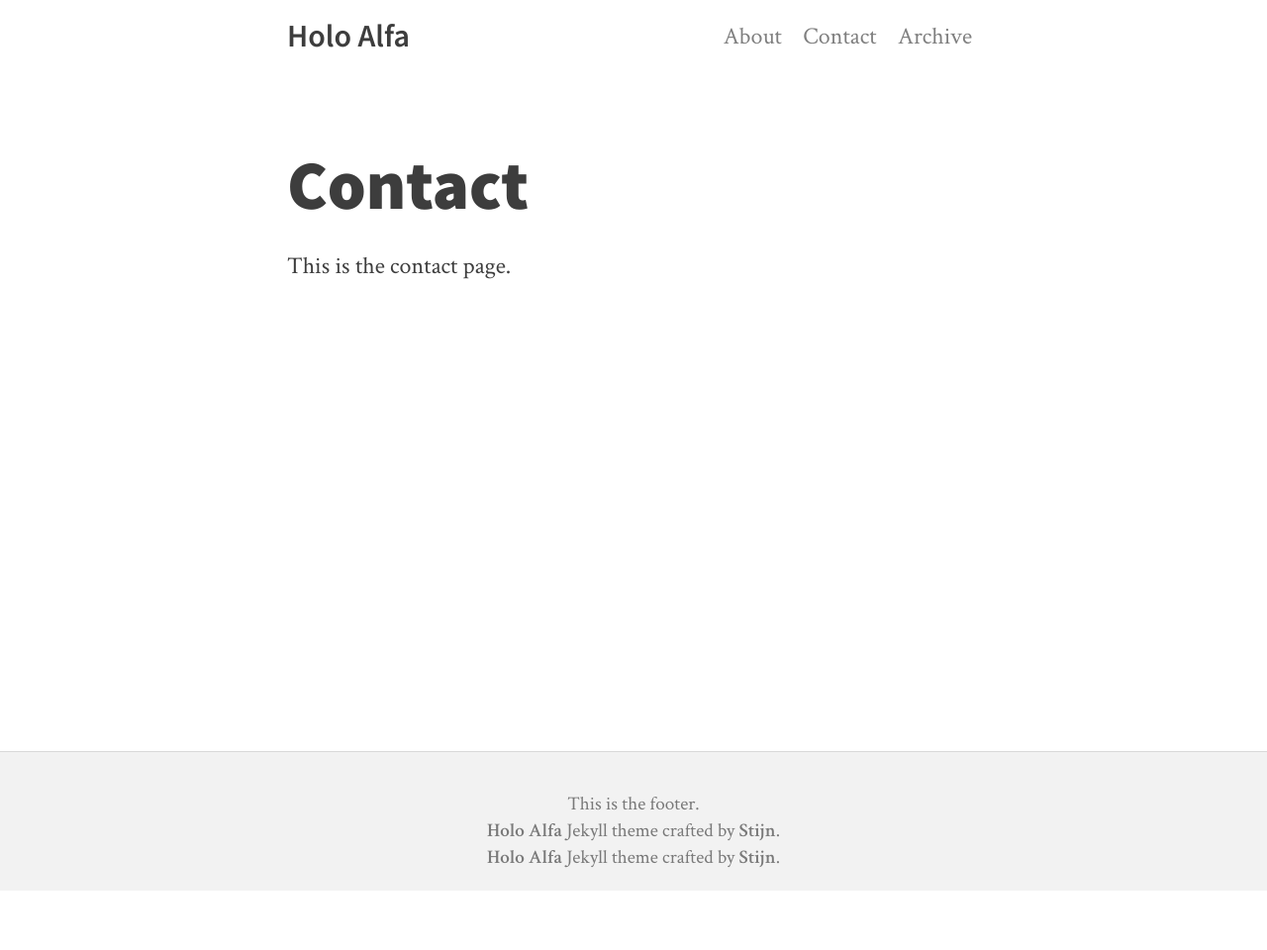
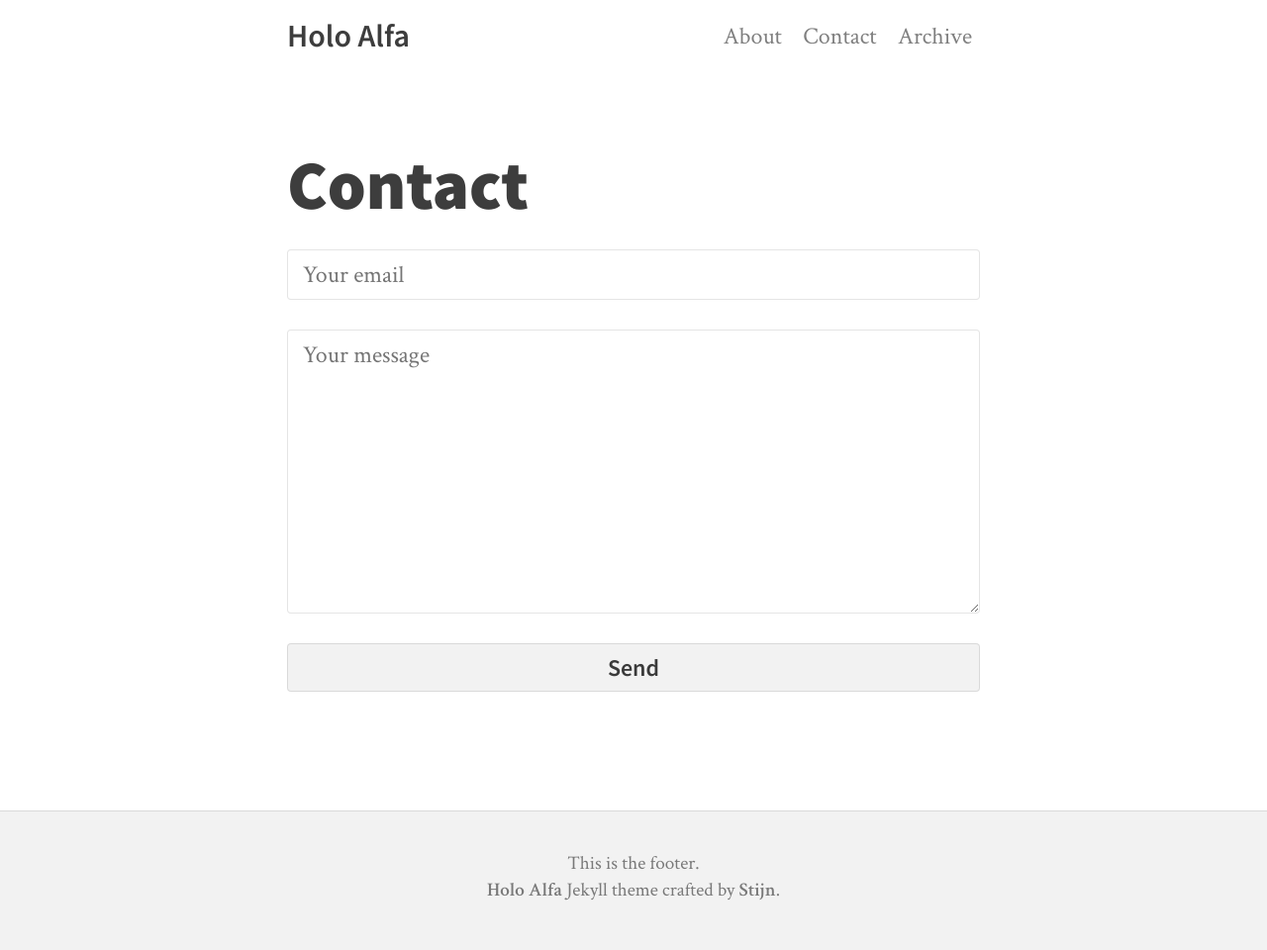
Before and after one commit to stijnvc/holo-alfa, a Jekyll site: the page built from contact.html, in a window 1280 px wide. Shown: the whole page at 99% size. Built offline with Jekyll 4.4.1, drawn with Linux system fonts in a browser that asks for light colours; nearby versions of some CDN libraries; before the commit the page ends 900 px from its top, so only the background shows below that.

Commit message:
Add contact page

```diff
--- a/_includes/footer.html
+++ b/_includes/footer.html
@@ -1,6 +1,5 @@
 <footer>
   <div class="inner">
-    <p>{{ site.footer-text }}<br>
-    <a href="http://steinvc.github.io/holo-alfa/">Holo Alfa</a> Jekyll theme crafted by <a href="http://steinvc.github.io/holo-alfa/">Stijn</a>.</p>
+    <p>{{ site.footer-text }}</p>
   </div>
 </footer>
--- a/_layouts/page.html
+++ b/_layouts/page.html
@@ -3,6 +3,6 @@ layout: default
 ---
 
 <article>
-	<a href="#"><h1>{{ page.title }}</h1></a>
+	<h1>{{ page.title }}</h1>
 		{{ content }}
 </article>
--- a/archive.html
+++ b/archive.html
@@ -1,5 +1,5 @@
 ---
-title: Archive
+title: Time Machine
 layout: page
 ---
 
--- /dev/null
+++ b/contact.html
@@ -0,0 +1,15 @@
+---
+layout: page
+title: Contact
+---
+
+
+<form action="//formspree.io/{{ site.author.email }}"
+      method="POST">
+    <input type="email" name="_replyto" placeholder="{{ site.var_your_email }}">
+    <input type="hidden" name="_next" value="{{ site.url }}/thanks" />
+    <input type="hidden" name="_subject" value="New submission from {{ site.url }}" />
+    <input type="text" name="_gotcha" style="display:none" />
+    <textarea type="text" name="content" rows="8" placeholder="{{ site.var_your_message }}"></textarea>
+    <input type="submit" value="Send">
+</form>
--- a/contact.md
+++ /dev/null
@@ -1,6 +0,0 @@
----
-layout: page
-title: Contact
----
-
-This is the contact page.
--- a/css/style.css
+++ b/css/style.css
@@ -31,7 +31,7 @@ body {
 html, body {
   height: 100%;
 }
-p {
+p, form {
   line-height: 1.4;
   margin: 30px auto;
   word-wrap: break-word;
@@ -192,6 +192,7 @@ pre {
   border-radius: 4px;
   color: #f8f8f2;
   line-height: 1.4;
+  margin: 30px auto;
 }
 pre code {
   font-size: 14px;
@@ -280,6 +281,29 @@ a.read-more {
   background-image: none;
   font-weight: 600;
 }
+input[type="email"],
+textarea {
+  font: inherit;
+  display: block;
+  border-radius: 4px;
+  margin-bottom: 30px;
+  border: 1px solid rgba({{ site.text-color }},.1);
+  padding: 8px 15px;
+  width: 100%;
+  box-sizing: border-box;
+}
+input[type="submit"] {
+  font-family: "Source Sans Pro", Verdana, sans-serif;
+  font-size: inherit;
+  font-weight: 600;
+  color: rgba({{ site.text-color }},.76);
+  background-color: rgba({{ site.text-color }},.05);
+  border-radius: 4px;
+  padding: 8px 15px;
+  width: 100%;
+  border: 1px solid rgba({{ site.text-color }},.1);
+  cursor: pointer;
+}
 .pagination {
   margin-top: -30px;
   font-family: "Source Sans Pro", Verdana, sans-serif;
@@ -318,6 +342,7 @@ footer .inner {
   padding: 0 15px;
   max-width: 740px;
 }
+
 
 /* Content overwrites */
 
@@ -379,7 +404,9 @@ nav a.current {
   .fluid-width-video-wrapper,
   ol,
   ul,
-  p {
+  pre,
+  p,
+  form {
     margin: 40px 0;
   }
   ol, ul {
```
Also changed, not shown: about.md (+5 -1 lines).
